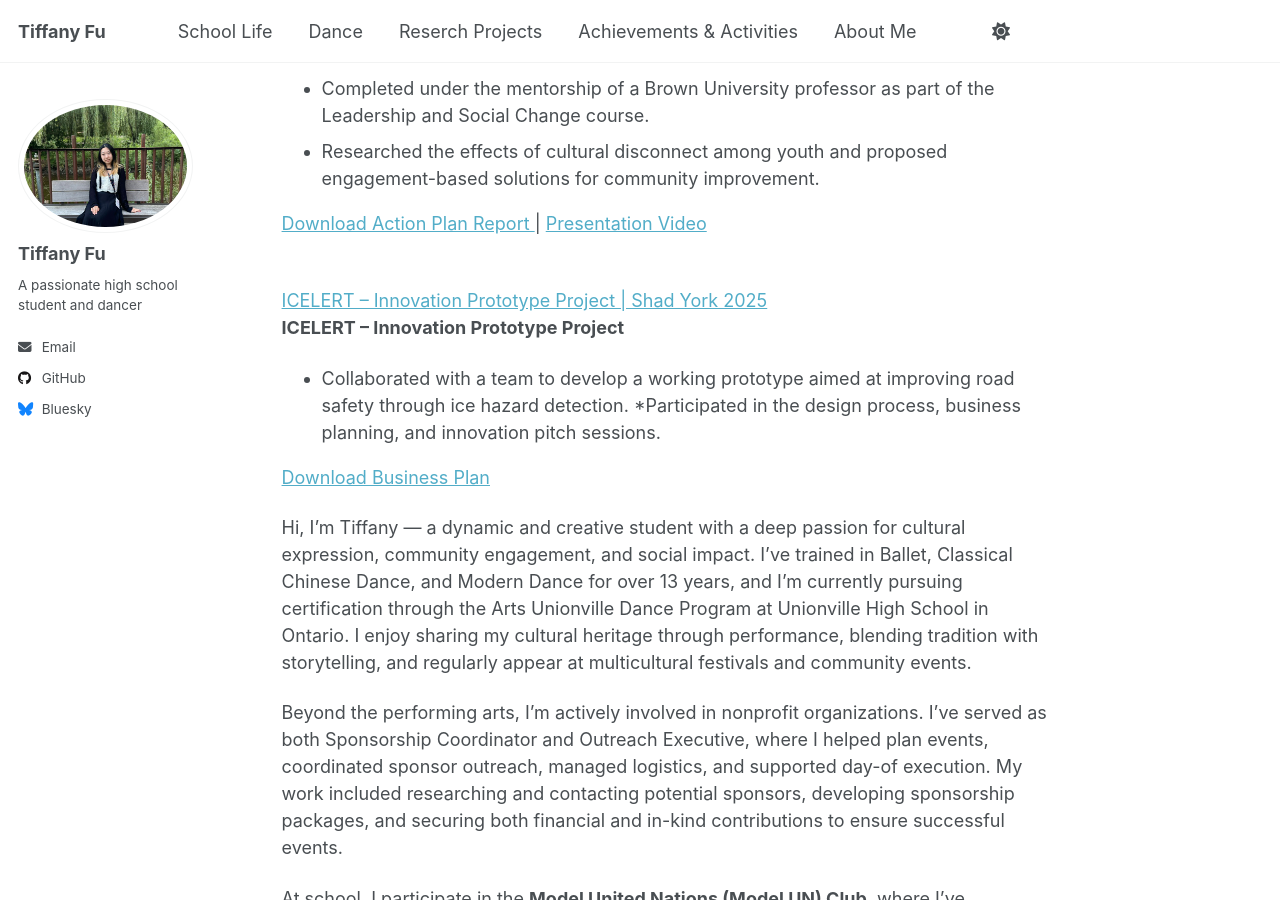
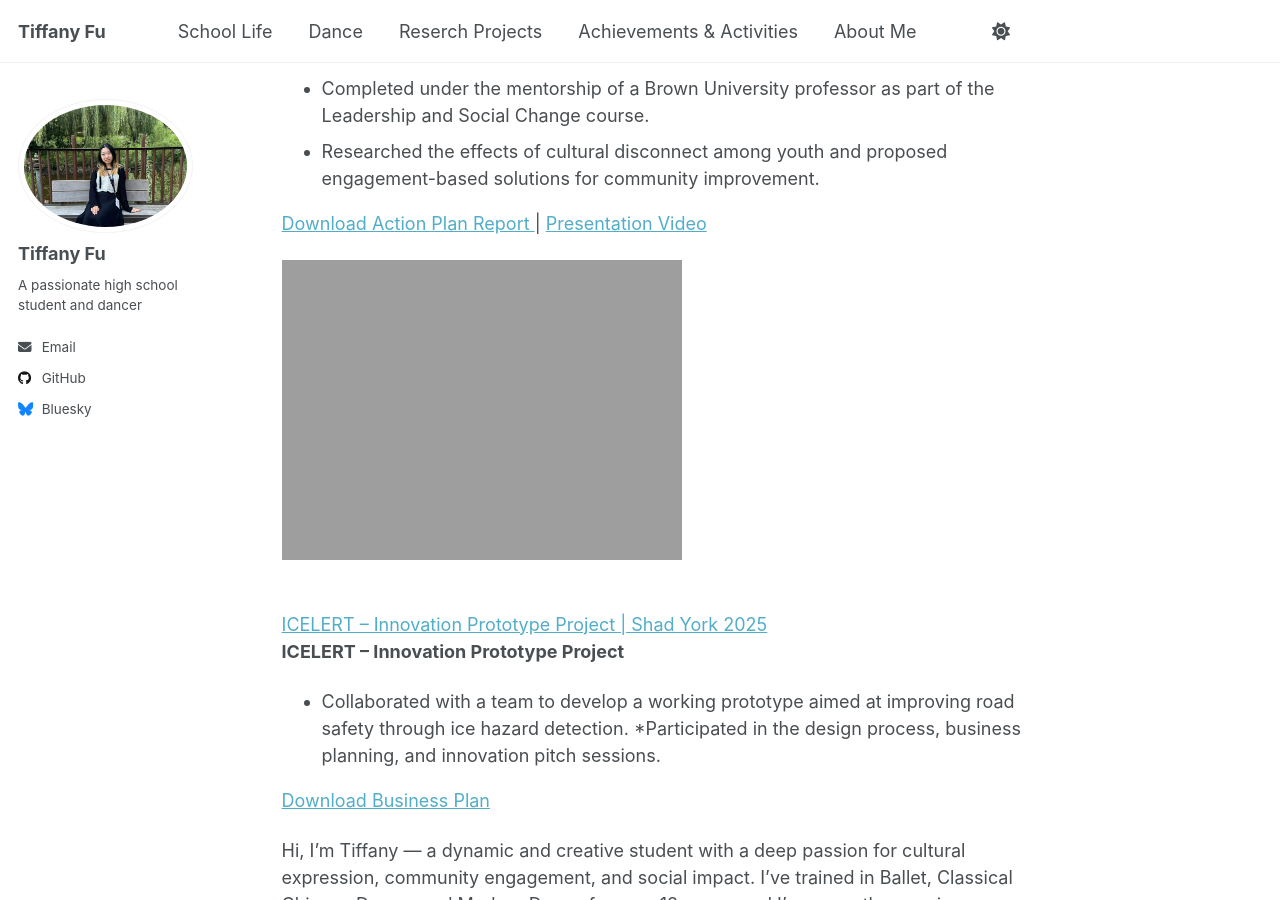
Before and after one commit to TiffanyJTFu/TiffanyFu, a Jekyll site: the page built from _pages/about.md, in a window 1280 px wide and 900 px high, scrolled down 2084 px. Built offline with Jekyll 4.4.1, drawn with Linux system fonts in a browser that asks for light colours; a script that is not in the unit is left out.

Commit message:
Update about.md

```diff
--- a/_pages/about.md
+++ b/_pages/about.md
@@ -25,6 +25,9 @@ redirect_from:
 
 <a href="https://tiffanyjtfu.github.io/TiffanyFu/files/Step 8B_ Action plan Final Report - Tiffany Fu.pdf" target="_blank" rel="noopener noreferrer">Download Action Plan Report
 </a> | <a href="https://tiffanyjtfu.github.io/TiffanyFu/files/Action plan Presentation.mp4" target="_blank" rel="noopener noreferrer">Presentation Video</a>&nbsp;
+<br>
+
+![SocialScience01](https://tiffanyjtfu.github.io/TiffanyFu/images/socialsciencebrown.png)
 
 <br><a href="https://tiffanyjtfu.github.io/TiffanyFu/teaching/InnovationProject" target='_blank'>ICELERT – Innovation Prototype Project | Shad York 2025</a>
 <br>**ICELERT – Innovation Prototype Project**
```
